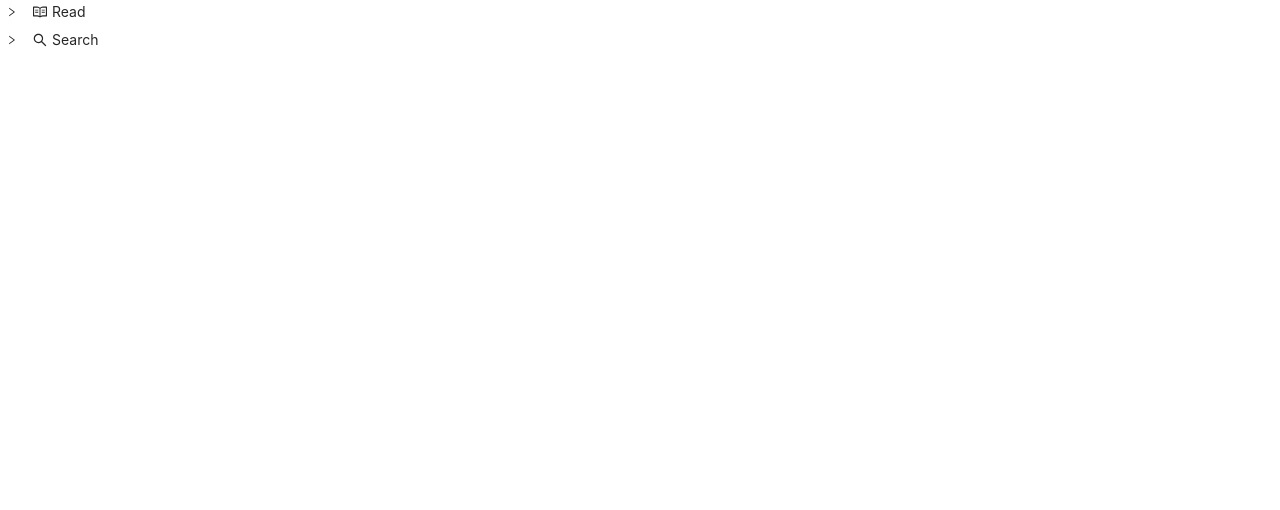
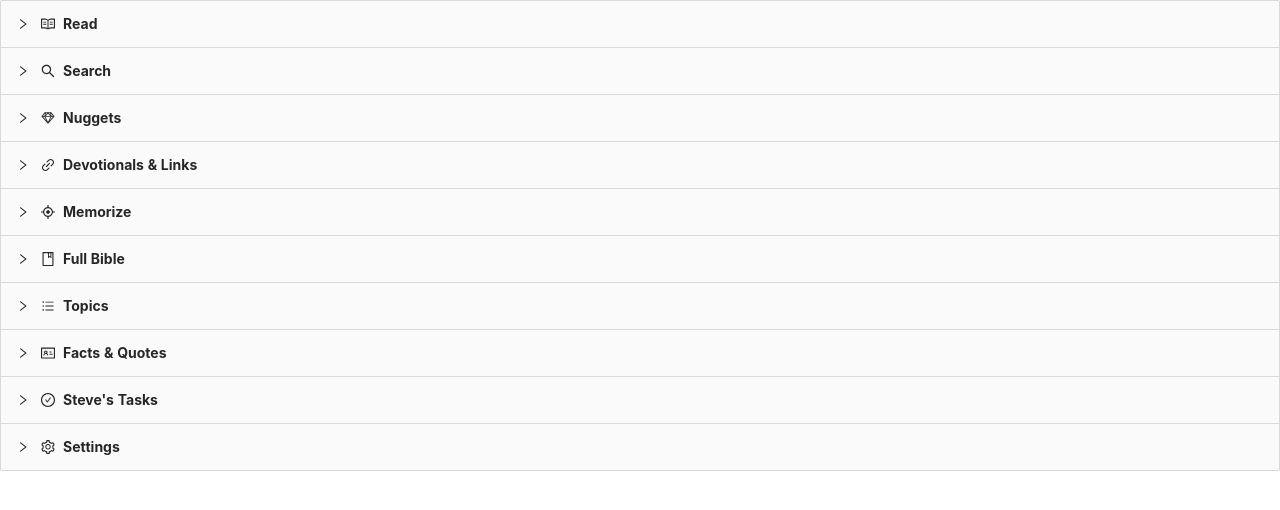
Before and after one commit to stevewarsa/nuggets-react-antd, a React (Create React App) app: page / in a window 1280 px wide. Shown: the top 510 px of the page. Built offline with nearby package versions, Linux system fonts and the light colour scheme.

Commit message:
Filled out all the menu items and subitems using Collapse, Panel and List with a custom data structure

```diff
--- a/src/App.tsx
+++ b/src/App.tsx
@@ -1,71 +1,327 @@
-import React, {Key, ReactText} from 'react';
-import {DownOutlined, ReadOutlined, SearchOutlined} from "@ant-design/icons";
-import {Tree} from "antd";
+import React from 'react';
+import {
+  AimOutlined,
+  BarsOutlined,
+  BookOutlined, CheckCircleOutlined, IdcardOutlined,
+  LinkOutlined,
+  ReadOutlined,
+  SearchOutlined, SettingOutlined,
+  SketchOutlined
+} from "@ant-design/icons";
+import {Collapse, List, Space} from "antd";
 import 'antd/dist/antd.css';
 
 const App = () => {
-  const treeData = [
+  const { Panel } = Collapse;
+  const menuItems = [
     {
+      key: "1",
       title: "Read",
-      key: '0-0',
-      icon: <ReadOutlined />,
+      icon: (<ReadOutlined />),
+      desc: "In this section, you can search read the full Bible, or you can just read selected passages from the Bible",
       children: [
         {
-          title: (<span style={{fontWeight: "bold"}}>In this section, you can search read the full Bible, or you can just read selected passages from the Bible.</span>),
-          key: '0-0-0',
-          selectable: false
+          key: "1.1",
+          label: "Read a Chapter",
+          action: "/selectChapter"
         },
         {
-          title: 'Read Chapter',
-          key: '0-0-1',
+          key: "1.2",
+          label: "Browse Bible Nuggets",
+          action: "/browseBibleNuggets"
         },
         {
-          title: 'Browse',
-          key: '0-0-2',
+          key: "1.3",
+          label: "Browse/Search Topics",
+          action: "/browseSearchTopics"
         },
-      ],
+        {
+          key: "1.4",
+          label: "Browse By Random Topic",
+          action: "/browseByRandomTopic"
+        },
+        {
+          key: "1.5",
+          label: "Bible Reading Plan",
+          action: "/bibleReadingPlan"
+        }
+      ]
     },
     {
-      title: 'Search',
-      key: '0-1',
-      icon: <SearchOutlined />,
+      key: "2",
+      title: "Search",
+      icon: (<SearchOutlined />),
+      desc: "In this section, you can search the full bible for any word or phrase, including wildcards. The search can be performed in the Old Testament, New Testament or the Full Bible, or you can limit the search to a particular book of the Bible. Additionally, you can search any of the supported translations of the Bible.",
       children: [
         {
-          title: (<span style={{fontWeight: "bold"}}>In this section, you can search the full bible for any word or phrase, including wildcards. The search can be performed in the Old Testament, New Testament or the Full Bible, or you can limit the search to a particular book of the Bible. Additionally, you can search any of the supported translations of the Bible.</span>),
-          key: '0-1-0',
-          selectable: false
+          key: "2.1",
+          label: "Search Full Bible",
+          action: "/searchFullBible"
         },
         {
-          title: 'Search Full Bible',
-          key: '0-1-1',
+          key: "2.2",
+          label: "Search Facts and Quotes",
+          action: "/searchFactsAndQuotes"
+        }
+      ]
+    },
+    {
+      key: "3",
+      title: "Nuggets",
+      icon: (<SketchOutlined />),
+      desc: "Nuggets are passages from the Bible consisting of 1 or more verses and up to a whole chapter.  These are passages you can just randomly browse if you're looking to get a quick bit of Bible reading in and don't know where to start.",
+      children: [
+        {
+          key: "3.1",
+          label: "Browse Bible",
+          action: "/browseBibleNuggets"
         },
         {
-          title: 'Browse',
-          key: '0-1-2',
+          key: "3.2",
+          label: "Browse Quotes",
+          action: "/browseQuotes"
         },
-      ],
+        {
+          key: "3.3",
+          label: "Add Quote",
+          action: "/addQuote"
+        },
+        {
+          key: "3.4",
+          label: "Search Facts and Quotes",
+          action: "/searchFactsAndQuotes"
+        },
+        {
+          key: "3.5",
+          label: "List Facts and Quotes",
+          action: "/listFactsAndQuotes"
+        },
+        {
+          key: "3.6",
+          label: "Select Quotes to Add",
+          action: "/selectQuotesToAdd"
+        }
+      ]
     },
+    {
+      key: "4",
+      title: "Devotionals & Links",
+      icon: (<LinkOutlined />),
+      desc: "Here are some links that are good spiritual resources for the Christian",
+      children: [
+        {
+          key: "4.1",
+          label: "Valley of Vision",
+          action: "/todo"
+        },
+        {
+          key: "4.2",
+          label: "Spurgeon Morning & Evening",
+          action: "/todo"
+        },
+        {
+          key: "4.3",
+          label: "Grace Gems",
+          action: "/todo"
+        },
+        {
+          key: "4.4",
+          label: "Got Questions",
+          action: "/todo"
+        },
+        {
+          key: "4.5",
+          label: "J.C. Ryle",
+          action: "/todo"
+        },
+        {
+          key: "4.6",
+          label: "Our Daily Bread",
+          action: "/todo"
+        },
+        {
+          key: "4.7",
+          label: "Plugged In Movie Reviews",
+          action: "/todo"
+        }
+      ]
+    },
+    {
+      key: "5",
+      title: "Memorize",
+      icon: (<AimOutlined />),
+      desc: "This section is used for various tasks related to Bible or other memorization",
+      children: [
+        {
+          key: "5.1",
+          label: "Practice",
+          action: "/practiceSetup"
+        },
+        {
+          key: "5.2",
+          label: "Search / Add New Verse",
+          action: "/addMemoryVerse"
+        },
+        {
+          key: "5.3",
+          label: "My Verses",
+          action: "/myVerses"
+        },
+        {
+          key: "5.4",
+          label: "Memory Stats",
+          action: "/memoryStats"
+        },
+        {
+          key: "5.5",
+          label: "Add Memory Fact",
+          action: "/addMemoryFact"
+        },
+        {
+          key: "5.6",
+          label: "Practice Memory Facts",
+          action: "/practiceMemoryFacts"
+        }
+      ]
+    },
+    {
+      key: "6",
+      title: "Full Bible",
+      icon: (<BookOutlined />),
+      desc: "This section is used for searching and reading the full bible",
+      children: [
+        {
+          key: "6.1",
+          label: "Search Full Bible",
+          action: "/searchFullBible"
+        },
+        {
+          key: "6.2",
+          label: "Read a Chapter",
+          action: "/selectChapter"
+        },
+        {
+          key: "6.3",
+          label: "Bible Reading Plan",
+          action: "/bibleReadingPlan"
+        },
+        {
+          key: "6.4",
+          label: "Bible Stats",
+          action: "/bibleStats"
+        }
+      ]
+    },
+    {
+      key: "7",
+      title: "Topics",
+      icon: (<BarsOutlined />),
+      desc: "This section is used for browsing the Bible by topic",
+      children: [
+        {
+          key: "7.1",
+          label: "Browse/Search Topics",
+          action: "/browseSearchTopics"
+        },
+        {
+          key: "7.2",
+          label: "Browse By Random Topic",
+          action: "/browseByRandomTopic"
+        }
+      ]
+    },
+    {
+      key: "8",
+      title: "Facts & Quotes",
+      icon: (<IdcardOutlined />),
+      desc: "This section is used for browsing and managing extra-biblical content such as facts and quotes",
+      children: [
+        {
+          key: "8.1",
+          label: "Browse Quotes",
+          action: "/browseSearchTopics"
+        },
+        {
+          key: "8.2",
+          label: "Add Quote",
+          action: "/browseByRandomTopic"
+        },
+        {
+          key: "8.3",
+          label: "Add Memory Fact",
+          action: "/browseByRandomTopic"
+        },
+        {
+          key: "8.4",
+          label: "Select Quotes to Add",
+          action: "/browseByRandomTopic"
+        },
+        {
+          key: "8.5",
+          label: "Search Facts and Quotes",
+          action: "/browseByRandomTopic"
+        },
+        {
+          key: "8.6",
+          label: "Practice Memory Facts",
+          action: "/browseByRandomTopic"
+        }
+      ]
+    },
+    {
+      key: "9",
+      title: "Steve's Tasks",
+      icon: (<CheckCircleOutlined />),
+      desc: "This section is used for tasks that only the creator of this program (Steve) can do",
+      children: [
+        {
+          key: "9.1",
+          label: "Copy This DB to Guest",
+          action: "/browseSearchTopics"
+        }
+      ]
+    },
+    {
+      key: "10",
+      title: "Settings",
+      icon: (<SettingOutlined />),
+      desc: "Manage your settings for this site",
+      children: [
+        {
+          key: "10.1",
+          label: "Manage Email Associations",
+          action: "/browseSearchTopics"
+        }
+      ]
+    }
   ];
-  const handleExpand = (expandedKeys: ReactText[], info: {expanded: any, node: any}) => {
-    console.log('handleExpand - expandedKeys:');
-    console.log(expandedKeys);
-    console.log('expanded:');
-    console.log(info.expanded);
-    console.log('node:');
-    console.log(info.node);
-  };
-  const handleSelect = (selectedKeys: Key[]) => {
-    console.log("handleSelect - selectedKeys:");
-    console.log(selectedKeys);
+  const handleSelect = (item: {key: string, label: string, action: string}) => {
+    console.log("handleSelect - item:");
+    console.log(item);
   };
   return (
-      <Tree
-          showIcon
-          switcherIcon={<DownOutlined />}
-          treeData={treeData}
-          onExpand={handleExpand}
-          onSelect={handleSelect}
-      />
+      <Collapse accordion>
+        {menuItems.map(menuItem => (
+            <Panel header={(
+                <Space size="small">
+                  {menuItem.icon}
+                  <span style={{fontWeight: "bolder"}}>{menuItem.title}</span>
+                </Space>
+            )} key={menuItem.key}>
+              <p style={{fontWeight: "bold"}}>{menuItem.desc}</p>
+              <List
+                  bordered
+                  dataSource={menuItem.children}
+                  renderItem={item => (
+                      <List.Item key={item.key} onClick={() => handleSelect(item)}>
+                        {item.label}
+                      </List.Item>
+                  )}
+              />
+            </Panel>
+          )
+        )}
+      </Collapse>
   );
 }
 
```
